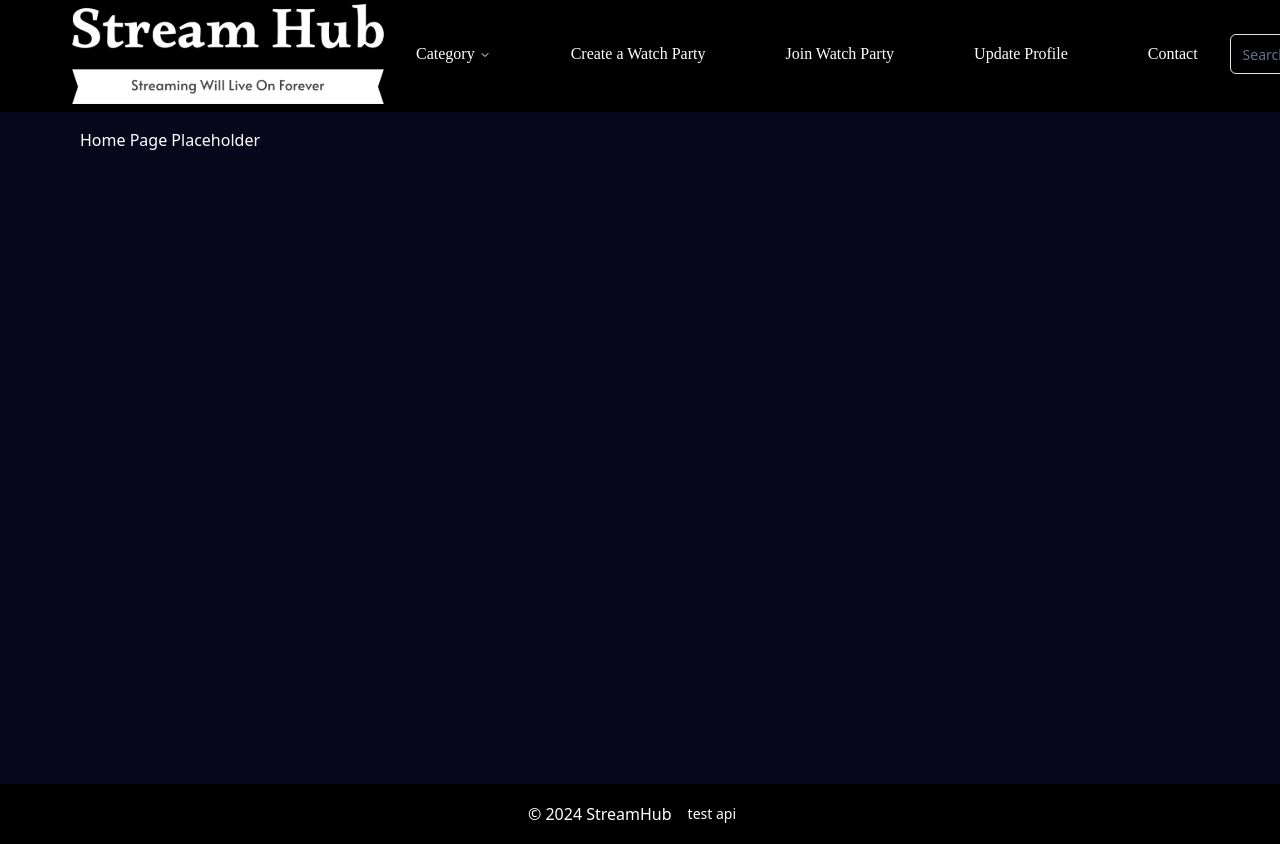
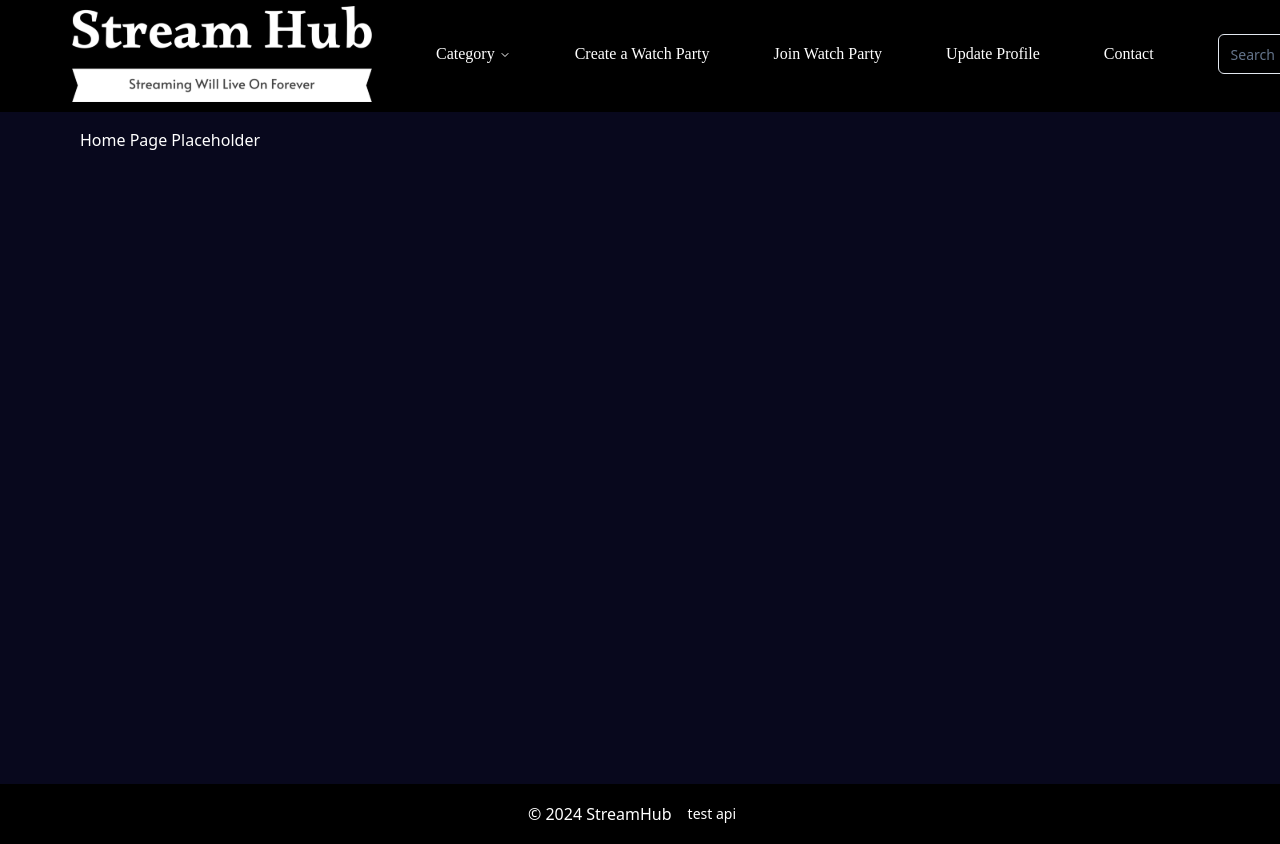
Before and after one commit to MaxChanSZ/streamhub-frontend, a React (Vite) app in the folder frontend-streamhub-main/: page / in a window 1280 px wide. Both pictures are taken after a click on the button "Login". Shown: the top 844 px of the page. Built offline with nearby package versions, Linux system fonts and the light colour scheme; a web font is replaced by a local one.

Commit message:
small formatting

```diff
--- a/frontend-streamhub-main/src/components/Navbar.tsx
+++ b/frontend-streamhub-main/src/components/Navbar.tsx
@@ -23,16 +23,16 @@ const Navbar = () => {
   return (
       <div className="h-[12.5vh] bg-black flex items-center px-4 mt-3 pb-4"> {/*Change navbar margin/padding here*/}
         {/* Logo */}
-        <div className="flex-shrink-0 ml-14" >
+        <div className="flex-shrink-0 ml-14 pr-8" >
           <Link to={`/`}>
-            <img src={logo} alt="StreamHub Logo" />
+            <img src={logo} alt="StreamHub Logo" width="300" height="300"/>
           </Link>
         </div>
 
         {/* Centered Navigation Menu */}
         <div className="flex-grow flex justify-center">
           <NavigationMenu className="font-alatsi text-white">
-            <NavigationMenuList className="py-4 flex items-center space-x-4">
+            <NavigationMenuList className="py-4 flex items-center space-x-0">
 
               {/* Category */}
               <NavigationMenuItem>
@@ -85,7 +85,7 @@ const Navbar = () => {
         </div>
 
         {/* Search Bar and Profile Icon */}
-        <div className="flex items-center space-x-4 ml-auto">
+        <div className="flex items-center space-x-4 pl-8 ml-auto">
           <Input
               type="search"
               placeholder="Search"
```
